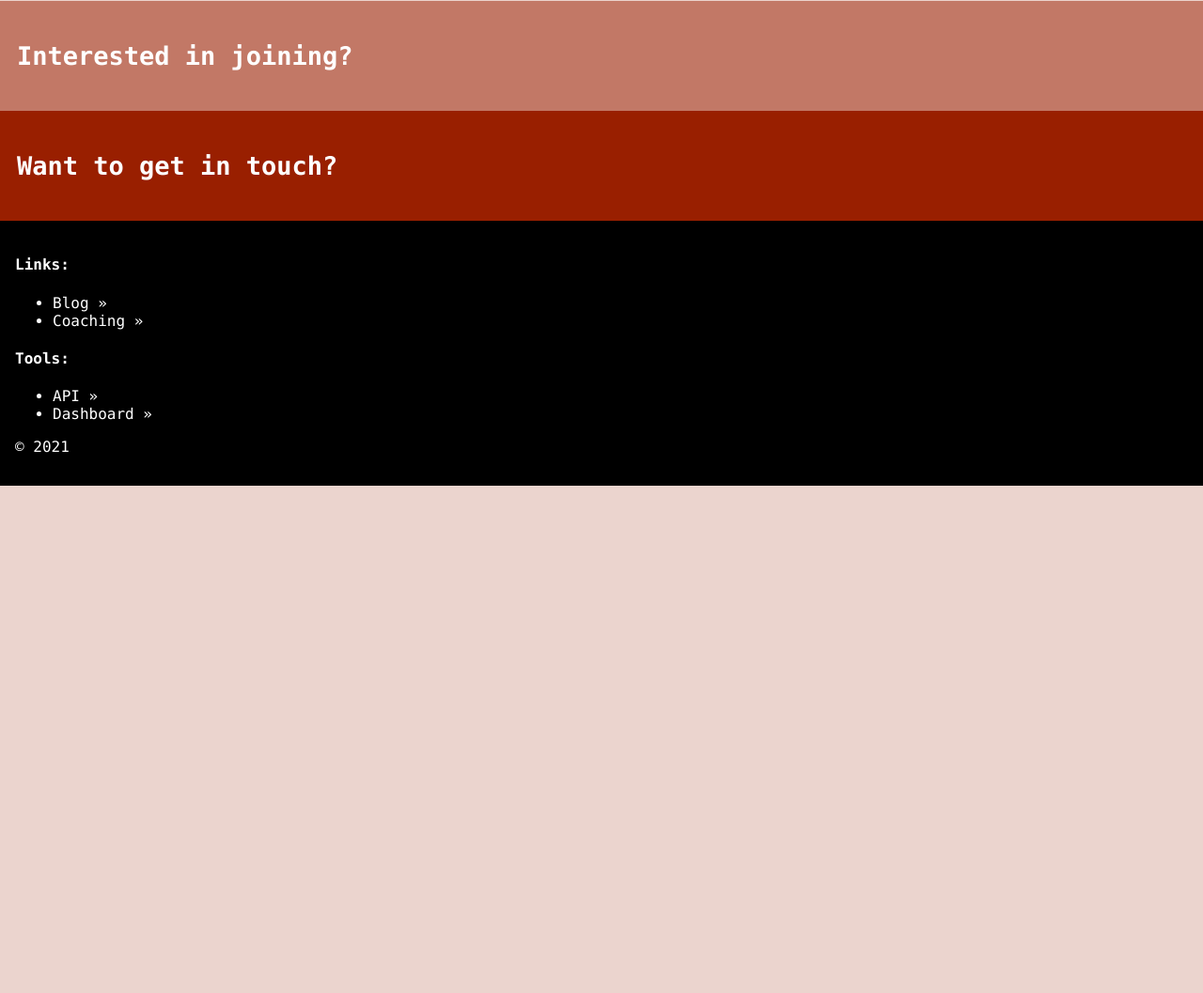
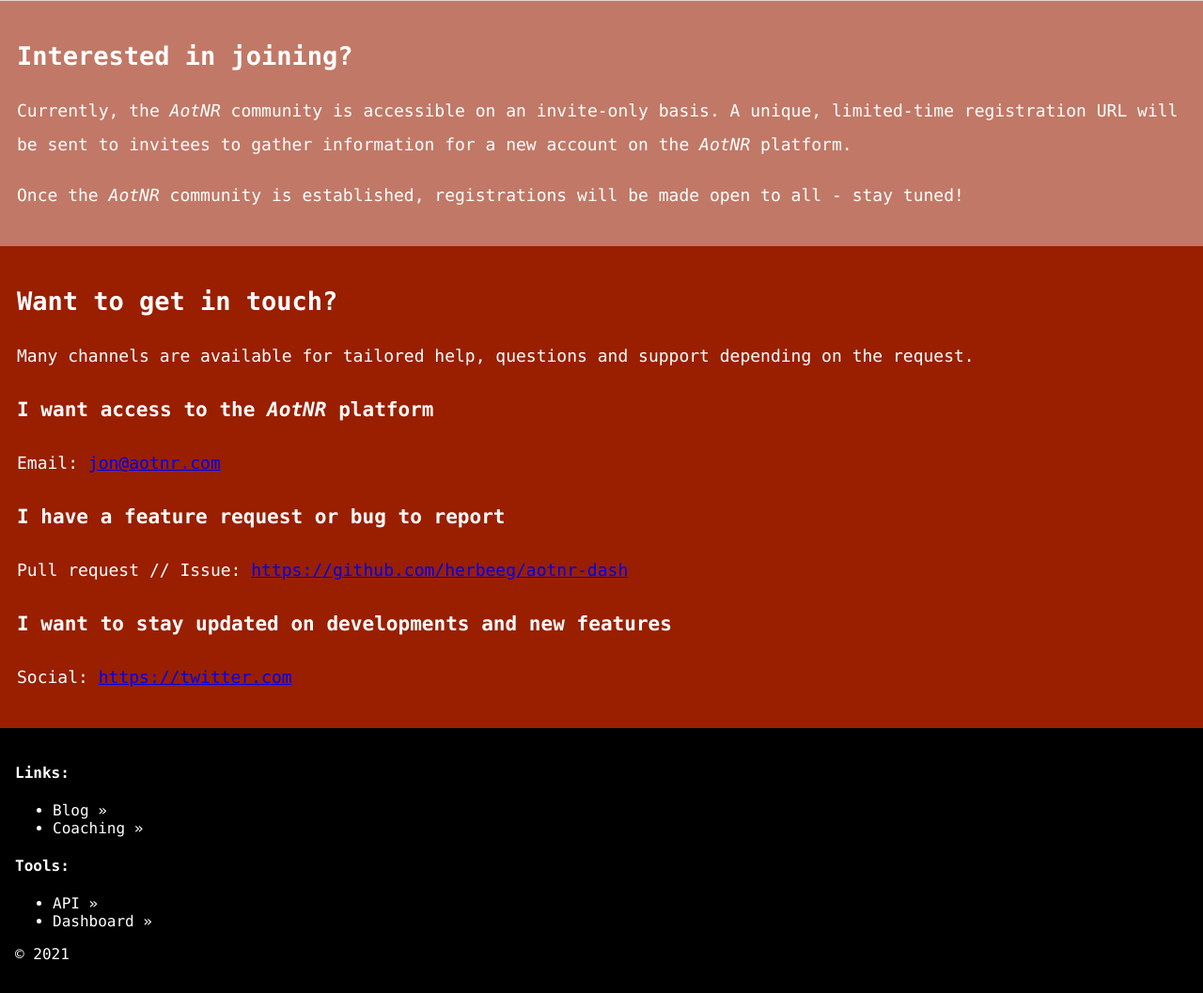
Before and after one commit to herbeeg/aotnr-web, a Flask app: page / in a window 1280 px wide. Shown: the part 878-1935 px from the top of the page at 94% size. Before the commit the page ends 1395 px from the top, so only its background shows below. Run offline with Flask 2, Linux system fonts and the light colour scheme.

Commit message:
Additional homepage information write-up and adding contact links

```diff
--- a/templates/index.html
+++ b/templates/index.html
@@ -23,13 +23,28 @@
     <article id="register">
         <h2>Interested in joining?</h2>
         <p>
-
+            Currently, the <i>AotNR</i> community is accessible on an invite-only basis. A unique, limited-time registration URL will be sent to invitees to gather information for a new account on the <i>AotNR</i> platform.
+        </p>
+        <p>
+            Once the <i>AotNR</i> community is established, registrations will be made open to all - stay tuned!
         </p>
     </article>
     <article id="contact">
         <h2>Want to get in touch?</h2>
         <p>
-
+            Many channels are available for tailored help, questions and support depending on the request.
+        </p>
+        <h3>I want access to the <i>AotNR</i> platform</h3>
+        <p>
+            Email: <a href="mailto:jon@aotnr.com">jon@aotnr.com</a>
+        </p>
+        <h3>I have a feature request or bug to report</h3>
+        <p>
+            Pull request // Issue: <a href="https://github.com/herbeeg/aotnr-dash">https://github.com/herbeeg/aotnr-dash</a>
+        </p>
+        <h3>I want to stay updated on developments and new features</h3>
+        <p>
+            Social: <a href="https://twitter.com">https://twitter.com</a>
         </p>
     </article>
 {% endblock content %}
```
